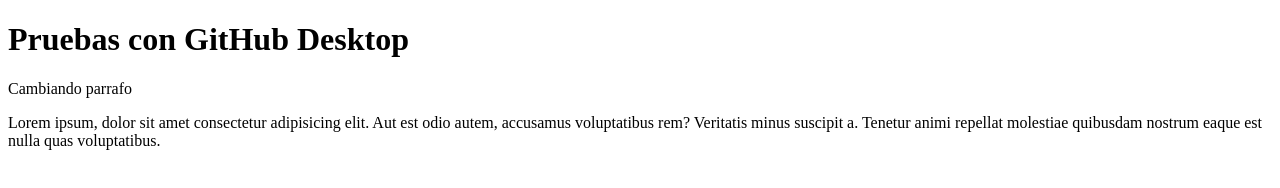
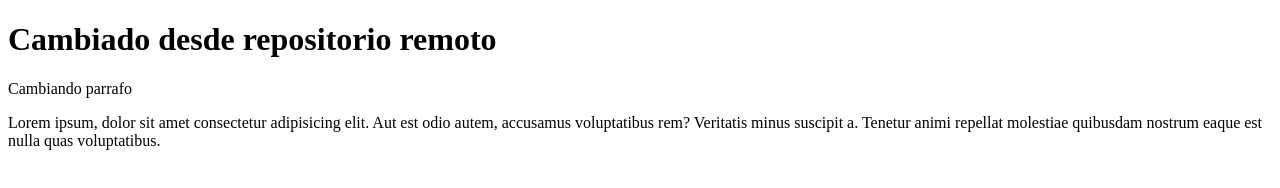
Before and after one commit to miguelakd/pruebas2, a plain HTML site: page index.html in a window 1280 px wide. Drawn offline with Linux system fonts and the light colour scheme.

Commit message:
Cambiado en remoto

```diff
--- a/index.html
+++ b/index.html
@@ -6,7 +6,7 @@
     <title>Pruebas Git</title>
 </head>
 <body>
-    <h1>Pruebas con GitHub Desktop</h1>
+    <h1>Cambiado desde repositorio remoto</h1>
     <p>Cambiando parrafo</p>
     <p>Lorem ipsum, dolor sit amet consectetur adipisicing elit. Aut est odio autem, accusamus voluptatibus rem? Veritatis minus suscipit a. Tenetur animi repellat molestiae quibusdam nostrum eaque est nulla quas voluptatibus.</p>
 
```
